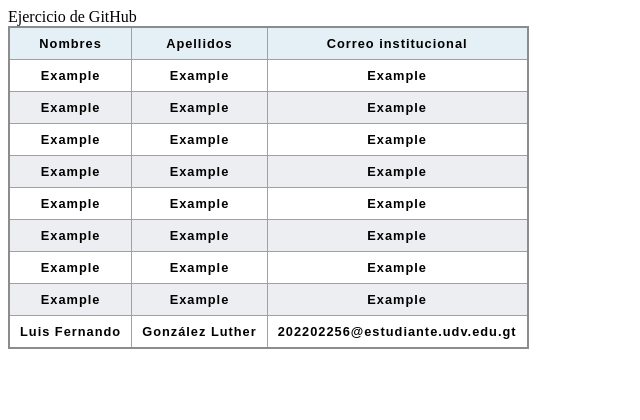
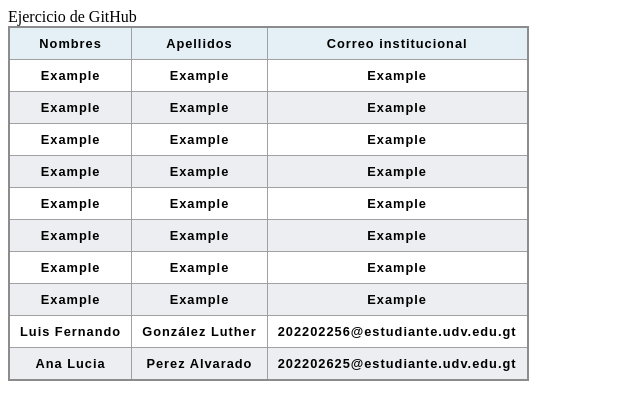
Before and after one commit to Esamcg1/Practica_En_Clase, a plain HTML site: page index.html in a window 1280 px wide. Shown: the whole page, without its empty margins (0-640 px from the left). Drawn offline with Linux system fonts and the light colour scheme.

Commit message:
Adding my information -Analu

```diff
--- a/index.html
+++ b/index.html
@@ -68,6 +68,11 @@
                     <th>González Luther</th>
                     <th>202202256@estudiante.udv.edu.gt</th>
                 </tr>
+                <tr>
+                    <th>Ana Lucia</th>
+                    <th>Perez Alvarado</th>
+                    <th>202202625@estudiante.udv.edu.gt</th>
+                </tr>
             </tbody>
         </table>
     </main>
```
